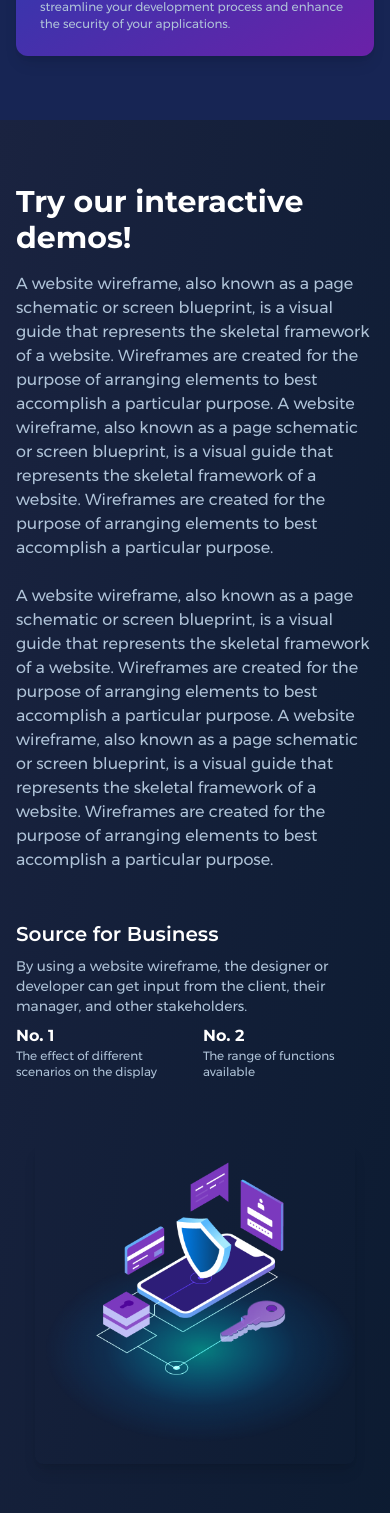
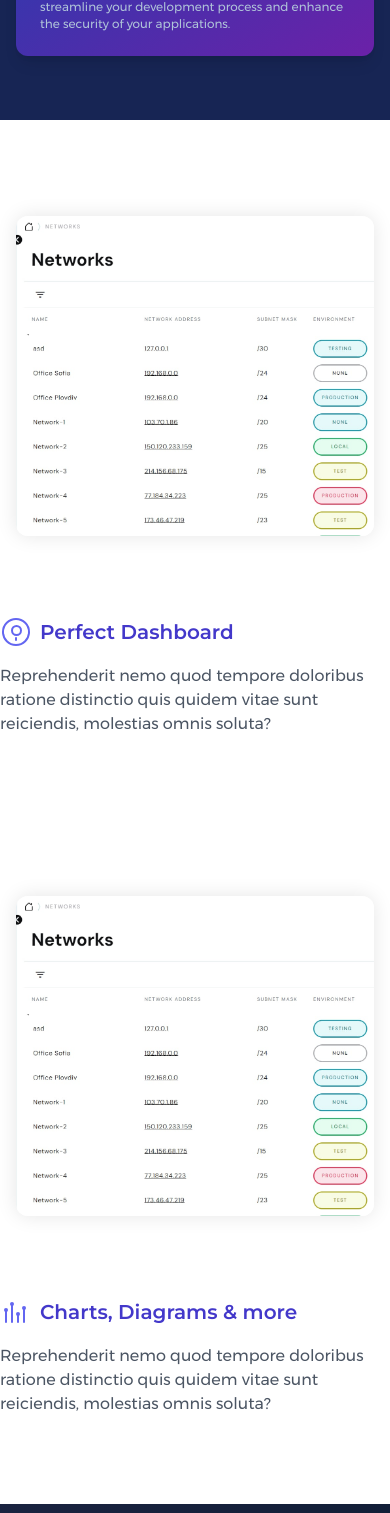
Before and after one commit to NikolaSirakov3/Kikimora-website, a React (Vite) app: page /case-study in a window 390 px wide. Shown: the part 1145-2658 px from the top of the page. Built offline with nearby package versions, Linux system fonts and the light colour scheme.

Commit message:
Add DashboardShowcase component to case study page; enhance layout with responsive design and improved UI elements for better user engagement.

```diff
--- /dev/null
+++ b/src/components/case-study/DashboardShowcase.tsx
@@ -0,0 +1,104 @@
+import React from "react";
+
+function DashboardShowcase() {
+  return (
+    <section className="w-screen flex flex-col items-center gap-24 py-20 bg-white dark:bg-[#0a1a2f]">
+      {/* Top row: Dashboard + text */}
+      <div className="flex flex-col md:flex-row items-center justify-center gap-16 w-full max-w-6xl mb-10">
+        <div className="bg-white rounded-xl p-4 md:p-2 w-full max-w-2xl">
+          <img
+            src="/menu1.jfif"
+            alt="Dashboard UI preview"
+            className="rounded-xl w-full h-auto object-cover"
+            style={{
+              minHeight: 320,
+              maxHeight: 400,
+              boxShadow: "0 0 20px rgba(0, 0, 0, 0.1)",
+            }}
+          />
+        </div>
+        <div className="flex flex-col items-start max-w-md">
+          <span className="inline-flex items-center mb-4">
+            <svg
+              width="32"
+              height="32"
+              fill="none"
+              viewBox="0 0 32 32"
+              className="text-indigo-500 mr-2"
+            >
+              <path
+                d="M16 29C23.1797 29 29 23.1797 29 16C29 8.8203 23.1797 3 16 3C8.8203 3 3 8.8203 3 16C3 23.1797 8.8203 29 16 29Z"
+                stroke="currentColor"
+                strokeWidth="2"
+              />
+              <path
+                d="M12 14.5C12 12.0147 14.0147 10 16.5 10C18.9853 10 21 12.0147 21 14.5C21 16.9853 18.9853 19 16.5 19C14.0147 19 12 16.9853 12 14.5Z"
+                stroke="currentColor"
+                strokeWidth="2"
+              />
+              <path
+                d="M16 22V24"
+                stroke="currentColor"
+                strokeWidth="2"
+                strokeLinecap="round"
+              />
+            </svg>
+            <span className="text-xl md:text-2xl font-semibold text-indigo-700 dark:text-indigo-300">
+              Perfect Dashboard
+            </span>
+          </span>
+          <p className="text-gray-600 dark:text-gray-300 text-base md:text-lg mb-2">
+            Reprehenderit nemo quod tempore doloribus ratione distinctio quis
+            quidem vitae sunt reiciendis, molestias omnis soluta?
+          </p>
+        </div>
+      </div>
+      {/* Bottom row: Charts + text */}
+      <div className="flex flex-col md:flex-row-reverse items-center justify-center gap-16 w-full max-w-6xl">
+        <div className="bg-white rounded-xl p-4 md:p-2 w-full max-w-2xl">
+          <img
+            src="/menu1.jfif"
+            alt="Dashboard UI preview"
+            className="rounded-xl w-full h-auto object-cover"
+            style={{
+              minHeight: 320,
+              maxHeight: 400,
+              boxShadow: "0 0 20px rgba(0, 0, 0, 0.1)",
+            }}
+          />
+        </div>
+        <div className="flex flex-col items-start max-w-md">
+          <span className="inline-flex items-center mb-4">
+            <svg
+              width="32"
+              height="32"
+              fill="none"
+              viewBox="0 0 32 32"
+              className="text-indigo-500 mr-2"
+            >
+              <path
+                d="M6 26V14M12 26V8M18 26V18M24 26V12"
+                stroke="currentColor"
+                strokeWidth="2"
+                strokeLinecap="round"
+              />
+              <circle cx="6" cy="14" r="2" fill="currentColor" />
+              <circle cx="12" cy="8" r="2" fill="currentColor" />
+              <circle cx="18" cy="18" r="2" fill="currentColor" />
+              <circle cx="24" cy="12" r="2" fill="currentColor" />
+            </svg>
+            <span className="text-xl md:text-2xl font-semibold text-indigo-700 dark:text-indigo-300">
+              Charts, Diagrams & more
+            </span>
+          </span>
+          <p className="text-gray-600 dark:text-gray-300 text-base md:text-lg mb-2">
+            Reprehenderit nemo quod tempore doloribus ratione distinctio quis
+            quidem vitae sunt reiciendis, molestias omnis soluta?
+          </p>
+        </div>
+      </div>
+    </section>
+  );
+}
+
+export { DashboardShowcase };
--- a/src/pages/case-study.tsx
+++ b/src/pages/case-study.tsx
@@ -2,6 +2,7 @@ import { HeroCaseStudy } from "../components/case-study/HeroCaseStudy";
 import { IntroCaseStudy } from "../components/case-study/IntroCaseStudy";
 import { FeaturesCaseStudy } from "../components/case-study/FeaturesCaseStudy";
 import { InteractiveDemos } from "../components/case-study/InteractiveDemos";
+import { DashboardShowcase } from "../components/case-study/DashboardShowcase";
 import { EUFunding } from "@/components/shared/EUFunding";
 
 function CaseStudy() {
@@ -9,6 +10,7 @@ function CaseStudy() {
     <main className="w-[99.2vw]">
       <HeroCaseStudy />
       <IntroCaseStudy />
+      <DashboardShowcase />
       <InteractiveDemos />
       <FeaturesCaseStudy />
       <EUFunding />
```
